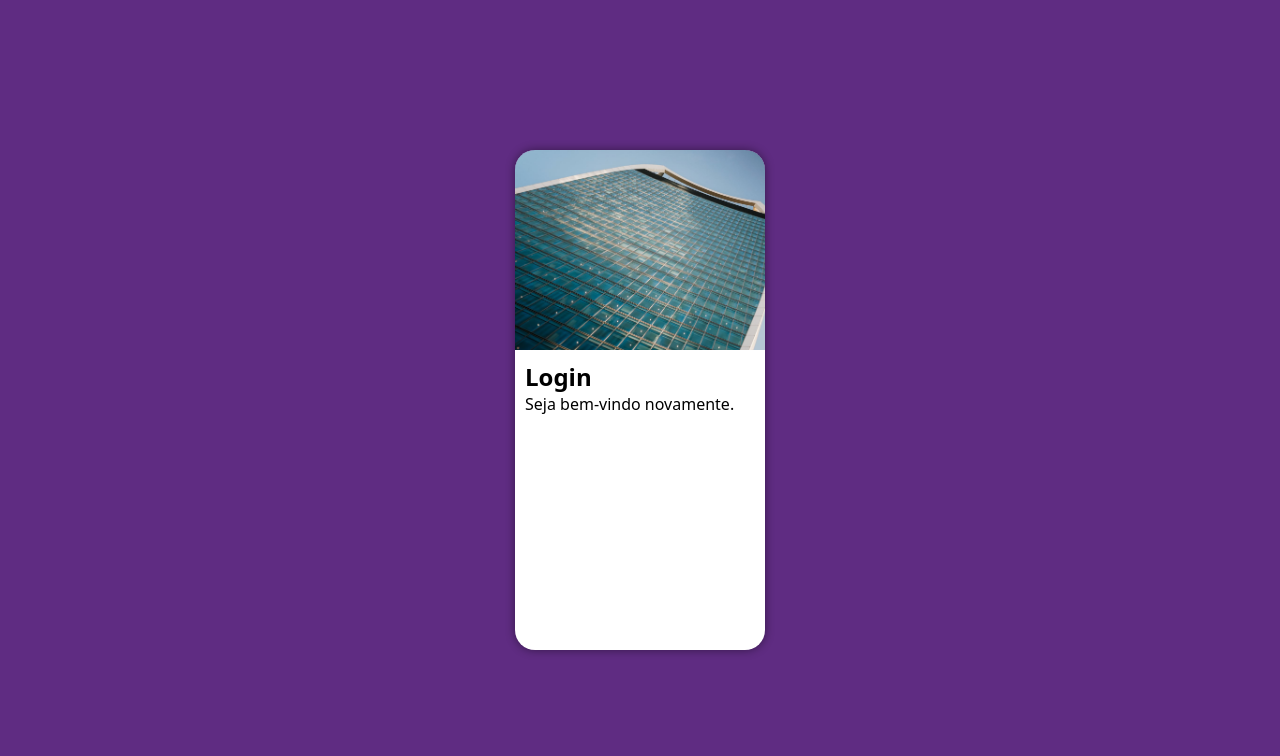
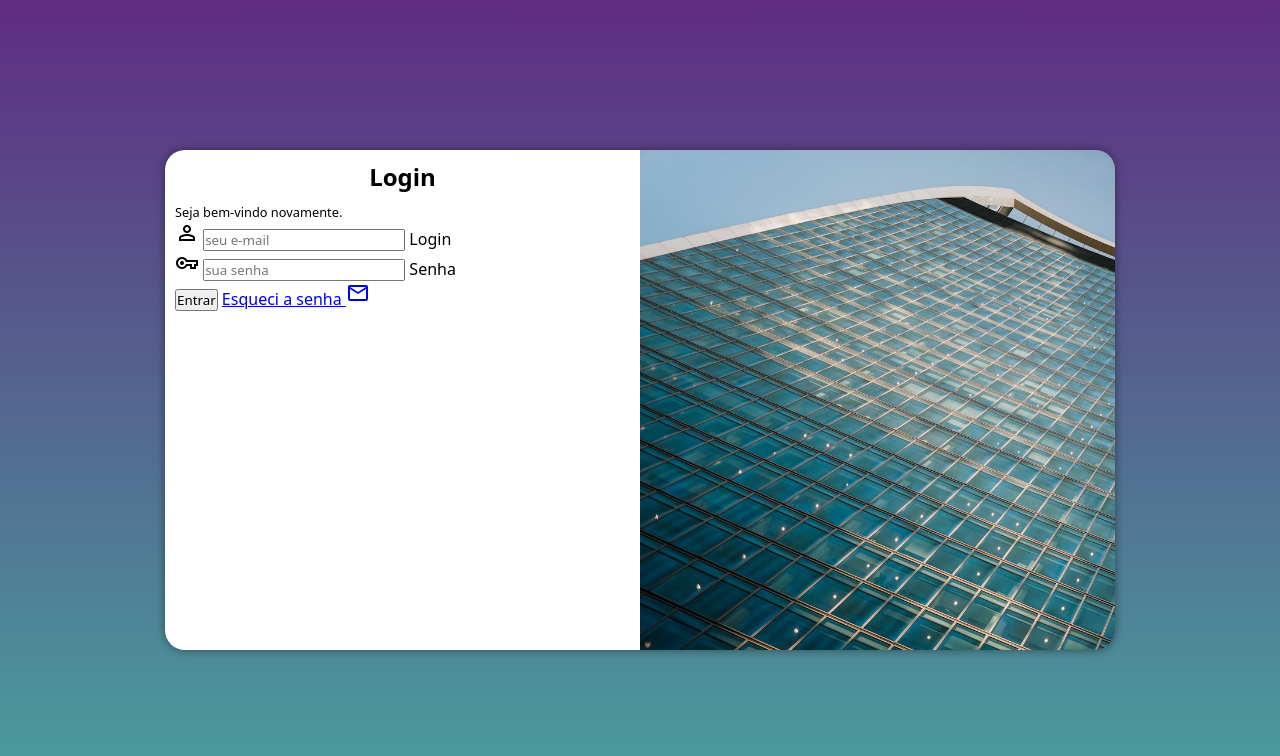
Before and after one commit to rafaelcassiolla/projeto-login, a plain HTML site: page index.html in a window 1280 px wide. Drawn offline with nearby package versions, Linux system fonts and the light colour scheme.

Commit message:
criei o formulario

```diff
--- a/estilos/media-query.css
+++ b/estilos/media-query.css
@@ -1,6 +1,10 @@
 @charset "UTF-8";
 
 @media screen and (min-width: 768px) and (max-width: 992px) {
+    body {
+        background-image: linear-gradient(to top, #49a09d, #5f2c82);
+    }
+
     section#login {
         width: 90vw;
     }
@@ -16,3 +20,24 @@
         width: 65%;
     }
 }
+
+@media screen and (min-width: 992px) {
+    body {
+        background-image: linear-gradient(to top, #49a09d, #5f2c82);
+    }
+
+    section#login {
+        width: 950px;
+    }
+
+    section#login > div#imagem {
+        float: right;
+        width: 50%;
+        height: 100%;
+    }
+
+    section#login > div#formulario {
+        float: left;
+        width: 50%;
+    }
+}
--- a/estilos/style.css
+++ b/estilos/style.css
@@ -33,6 +33,9 @@
       width: 250px;
       border-radius: 20px;
       box-shadow: 0px 0px 10px rgba(0, 0, 0, 0.452);
+
+      transition: width .2s, height .2s;
+      transition-timing-function: ease;
    }
 
    section#login > div#imagem {
@@ -46,3 +49,12 @@
       padding: 10px;
       display: block;
    }
+
+   div#formulario > h1 {
+      text-align: center;
+      margin-bottom: 10px;
+   }
+
+   div#formulario > p {
+      font-size: 0.8em;
+   }
--- a/index.html
+++ b/index.html
@@ -4,6 +4,7 @@
     <meta charset="UTF-8">
     <meta name="viewport" content="width=device-width, initial-scale=1.0">
     <title>login</title>
+    <link href="https://fonts.googleapis.com/css2?family=Material+Symbols+Outlined" rel="stylesheet"/>
     <link rel="stylesheet" href="estilos/style.css">
     <link rel="stylesheet" href="estilos/media-query.css">
 </head>
@@ -16,8 +17,21 @@
             <div id="formulario">
                 <h1>Login</h1>
                 <p>Seja bem-vindo novamente.</p>
-                <form action="login.php" method="post">
-
+                <form action="login.php" method="post" autocomplete="on">
+                    <div class="campo">
+                        <span class="material-symbols-outlined">person</span>
+                        <input type="email" name="login" id="ilogin" placeholder="seu e-mail" autocomplete="email" required maxlength="30">
+                        <label for="ilogin">Login</label>
+                    </div>
+                    <div class="campo">
+                        <span class="material-symbols-outlined">vpn_key</span>
+                        <input type="password" name="senha" id="isenha" placeholder="sua senha" autocomplete="current-password" required minlength="8" maxlength="20">
+                        <label for="isenha">Senha</label>
+                    </div>
+                    <input type="submit" value="Entrar">
+                    <a href="Esqueci.html">
+                        Esqueci a senha <span class="material-symbols-outlined">mail</span>
+                    </a>
                 </form>
             </div>
         </section>
```
